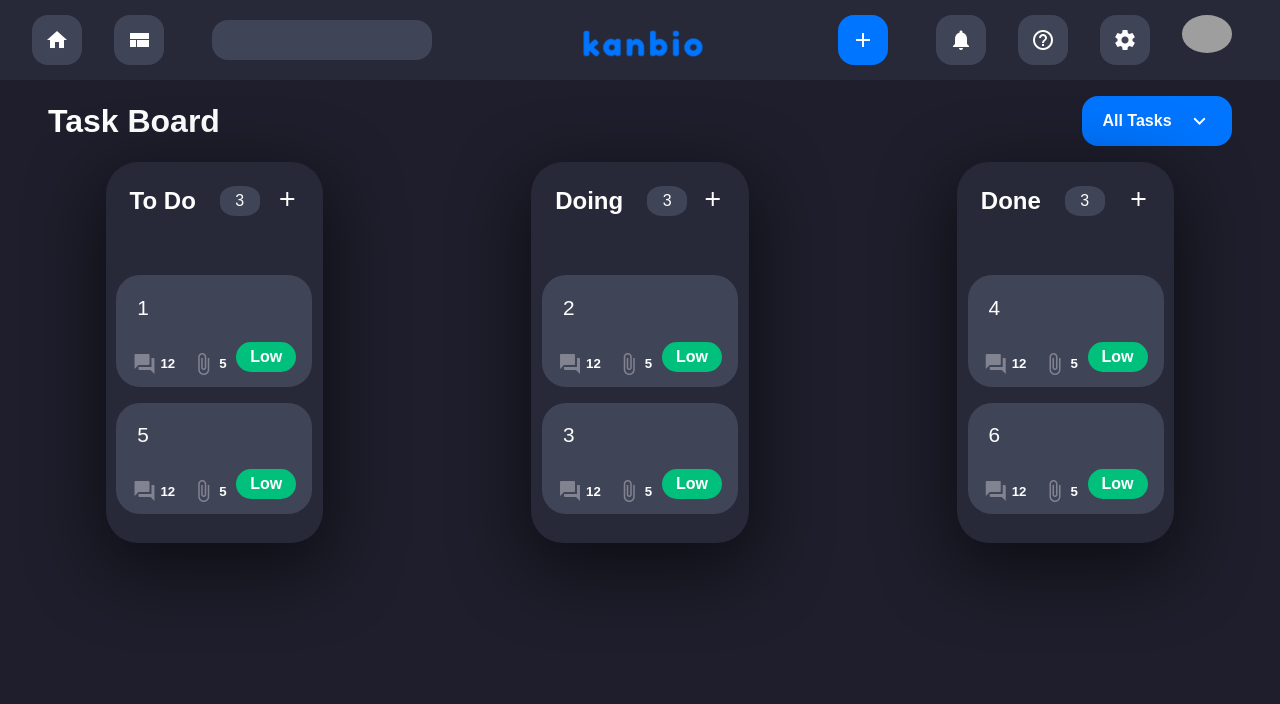
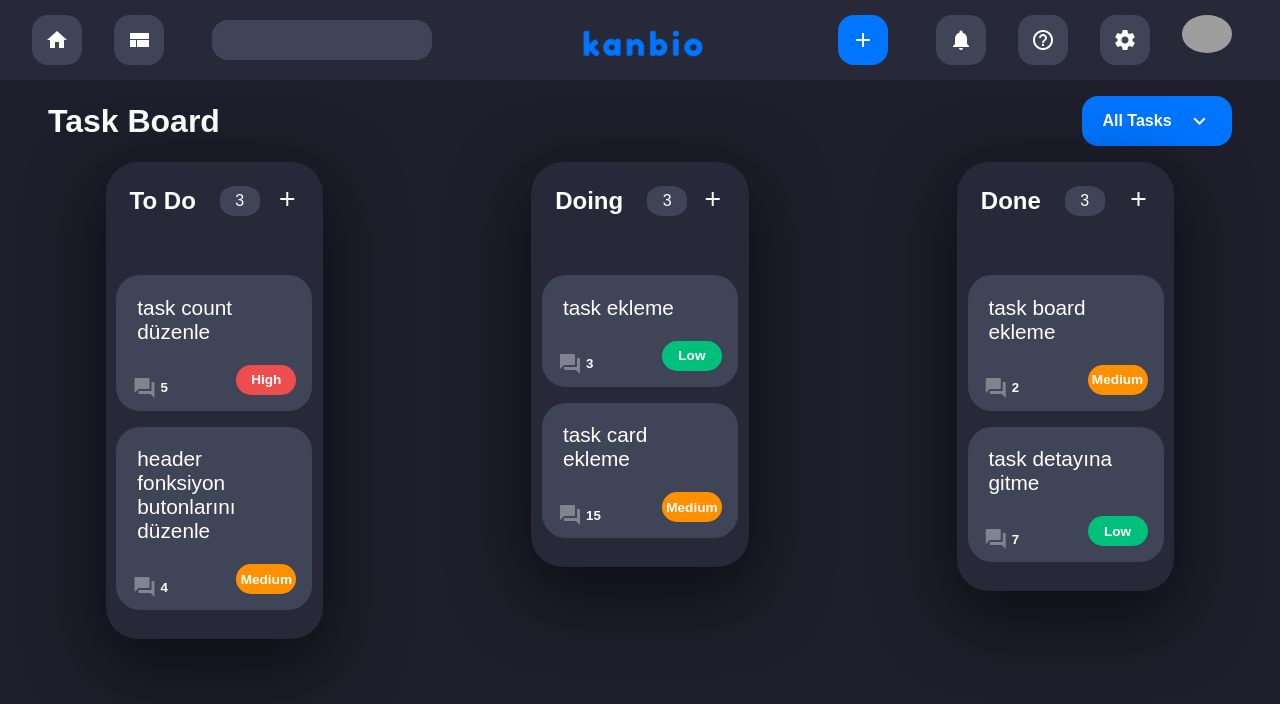
Before and after one commit to furkan-ceylan/kanbio, a Vue app: page / in a window 1280 px wide. Shown: the top 704 px of the page. Built offline with nearby package versions, Linux system fonts and the light colour scheme; grey boxes are pictures that could not be loaded.

Commit message:
Task Priority functionality added and AddTask implemented, button styles moved to main.css

```diff
--- a/src/components/Tasks.vue
+++ b/src/components/Tasks.vue
@@ -12,7 +12,7 @@
           <div class="task-count">3</div>
         </div>
         <div class="card-header-right">
-          <button class="material-icons">add</button>
+          <a href="#openModal" class="material-icons">add</a>
         </div>
       </div>
       <div class="card-content">
@@ -27,12 +27,19 @@
           <div class="task-bottom">
             <div class="task-bottom-left">
               <span class="material-icons task-icons">question_answer</span>
-              <h5>12</h5>
-              <span class="material-icons task-icons">attach_file</span>
-              <h5>5</h5>
+              <h5>{{ task.comments }}</h5>
             </div>
             <div class="task-bottom-right">
-              <button class="btn">Low</button>
+              <button
+                class="btn"
+                :class="{
+                  btnLow: task.priority === 'Low',
+                  btnMedium: task.priority === 'Medium',
+                  btnHigh: task.priority === 'High',
+                }"
+              >
+                {{ task.priority }}
+              </button>
             </div>
           </div>
         </div>
@@ -50,7 +57,7 @@
           <div class="task-count">3</div>
         </div>
         <div class="card-header-right">
-          <button class="material-icons">add</button>
+          <a href="#openModal" class="material-icons">add</a>
         </div>
       </div>
       <div class="card-content">
@@ -65,12 +72,19 @@
           <div class="task-bottom">
             <div class="task-bottom-left">
               <span class="material-icons task-icons">question_answer</span>
-              <h5>12</h5>
-              <span class="material-icons task-icons">attach_file</span>
-              <h5>5</h5>
+              <h5>{{ task.comments }}</h5>
             </div>
             <div class="task-bottom-right">
-              <button class="btn">Low</button>
+              <button
+                class="btn"
+                :class="{
+                  btnLow: task.priority === 'Low',
+                  btnMedium: task.priority === 'Medium',
+                  btnHigh: task.priority === 'High',
+                }"
+              >
+                {{ task.priority }}
+              </button>
             </div>
           </div>
         </div>
@@ -88,7 +102,7 @@
           <div class="task-count">3</div>
         </div>
         <div class="card-header-right">
-          <button class="material-icons">add</button>
+          <a href="#openModal" class="material-icons">add</a>
         </div>
       </div>
       <div class="card-content">
@@ -103,33 +117,81 @@
           <div class="task-bottom">
             <div class="task-bottom-left">
               <span class="material-icons task-icons">question_answer</span>
-              <h5>12</h5>
-              <span class="material-icons task-icons">attach_file</span>
-              <h5>5</h5>
+              <h5>{{ task.comments }}</h5>
             </div>
             <div class="task-bottom-right">
-              <button class="btn">Low</button>
+              <button
+                class="btn"
+                :class="{
+                  btnLow: task.priority === 'Low',
+                  btnMedium: task.priority === 'Medium',
+                  btnHigh: task.priority === 'High',
+                }"
+              >
+                {{ task.priority }}
+              </button>
             </div>
           </div>
         </div>
       </div>
+      <AddTask @create-task="addTask" />
     </div>
   </div>
 </template>
 
 <script>
+import AddTask from '../components/AddTask.vue'
+
 export default {
   name: 'Tasks',
+  components: { AddTask },
   data: function () {
     return {
       tasks: [
-        { id: 0, text: '1', list: 1 },
-        { id: 1, text: '2', list: 2 },
-        { id: 2, text: '3', list: 2 },
-        { id: 3, text: '4', list: 3 },
-        { id: 4, text: '5', list: 1 },
-        { id: 5, text: '6', list: 3 },
+        {
+          id: 0,
+          text: 'task count düzenle',
+          list: 1,
+          priority: 'High',
+          comments: 5,
+        },
+        {
+          id: 1,
+          text: 'task ekleme',
+          list: 2,
+          priority: 'Low',
+          comments: 3,
+        },
+        {
+          id: 2,
+          text: 'task card ekleme',
+          list: 2,
+          priority: 'Medium',
+          comments: 15,
+        },
+        {
+          id: 3,
+          text: 'task board ekleme',
+          list: 3,
+          priority: 'Medium',
+          comments: 2,
+        },
+        {
+          id: 4,
+          text: 'header fonksiyon butonlarını düzenle',
+          list: 1,
+          priority: 'Medium',
+          comments: 4,
+        },
+        {
+          id: 5,
+          text: 'task detayına gitme',
+          list: 3,
+          priority: 'Low',
+          comments: 7,
+        },
       ],
+      openModal: false,
     }
   },
   methods: {
@@ -148,6 +210,10 @@ export default {
       const taskID = event.dataTransfer.getData('taskID')
       const task = this.tasks.find((task) => task.id == taskID)
       task.list = list
+    },
+    addTask(addTask) {
+      this.tasks.push(addTask)
+      console.log(this.tasks)
     },
   },
 }
@@ -215,7 +281,7 @@ export default {
   margin-top: 1rem;
   transform: translate(0, 3px);
   transition: 0.4s;
-  cursor: pointer;
+  cursor: move;
 }
 
 .task:hover {
@@ -249,26 +315,6 @@ export default {
   margin-left: 1rem;
 }
 
-.btn {
-  width: 80px;
-  height: 40px;
-  border-radius: 2rem;
-  background-color: var(--green-btn);
-  margin-right: 1rem;
-  margin-bottom: 1rem;
-  color: var(--white);
-  font-weight: bold;
-  font-size: 1rem;
-  transform: translate(0, 1px);
-  transition: 0.2s;
-}
-
-.btn:hover {
-  transition: 0.2s;
-  box-shadow: 0px 15px 15px -5px rgba(0, 0, 0, 0.2);
-  transform: translate(0, -1px);
-}
-
 .task-icons {
   color: #828390;
 }
@@ -277,7 +323,7 @@ export default {
   .btn {
     width: 60px;
     height: 30px;
-    font-size: 1rem;
+    font-size: 0.85rem;
   }
 }
 
```
